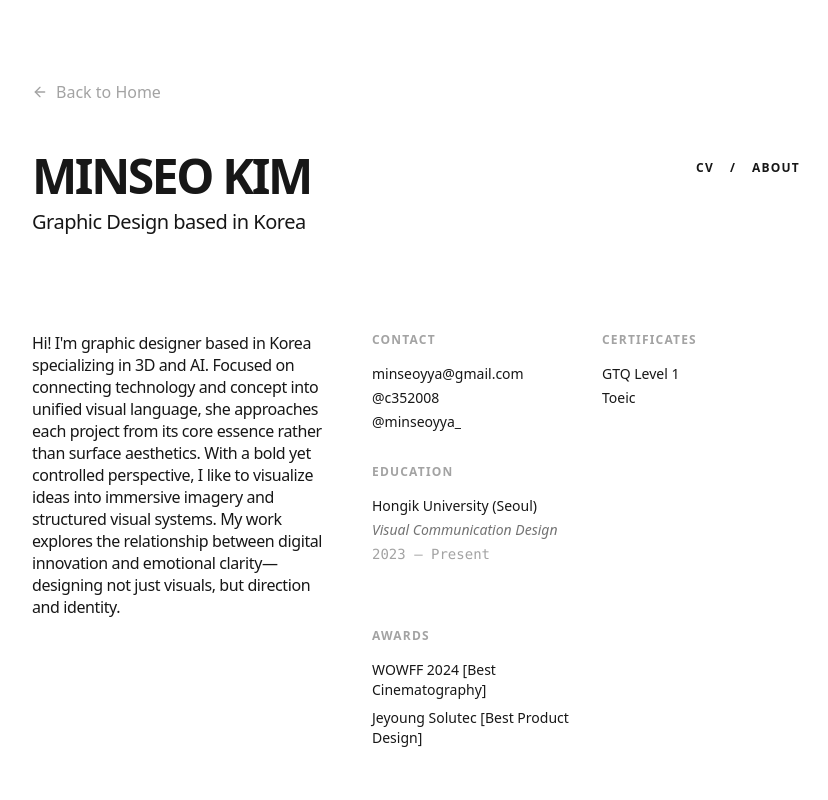
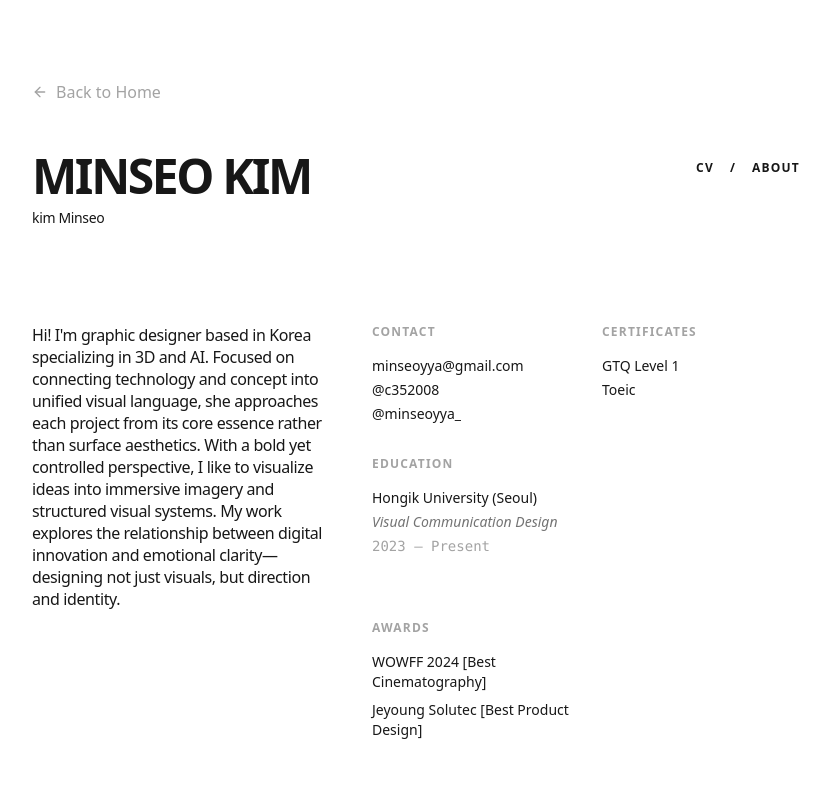
Before and after one commit to minseoyya/minseoyya_web1, a React (Vite) app: page /cv in a window 1280 px wide. Shown: the top 800 px of the page, without its empty margins (224-1052 px from the left). Built offline with nearby package versions, Linux system fonts and the light colour scheme.

Commit message:
Update CV.tsx

```diff
--- a/src/pages/CV.tsx
+++ b/src/pages/CV.tsx
@@ -15,7 +15,7 @@
                         <div>
                             <Link to="/" className="block group">
                                 <h1 className="text-3xl md:text-5xl font-black uppercase tracking-tighter leading-none mb-2">Minseo Kim</h1>
-                                <p className="text-lg md:text-xl font-medium tracking-tight">Graphic Design based in Korea</p>
+                                <p className="text-xs md:text-sm tracking-tight">kim Minseo</p>
                             </Link>
                         </div>
                         <div className="flex gap-4 text-xs font-bold uppercase tracking-widest pt-2">
```
